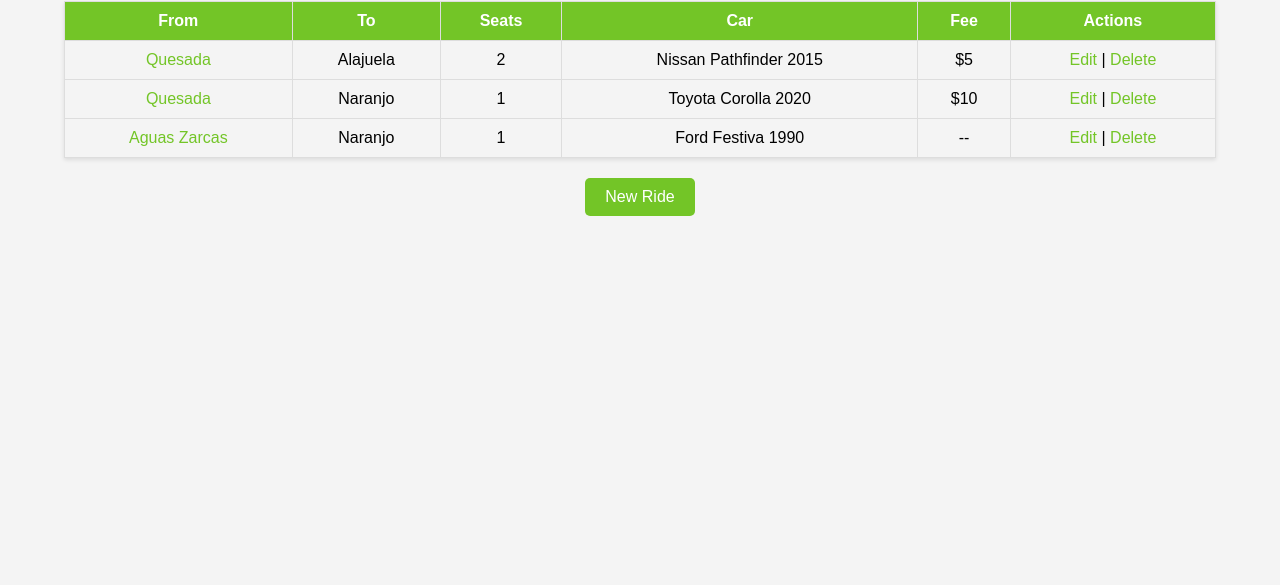
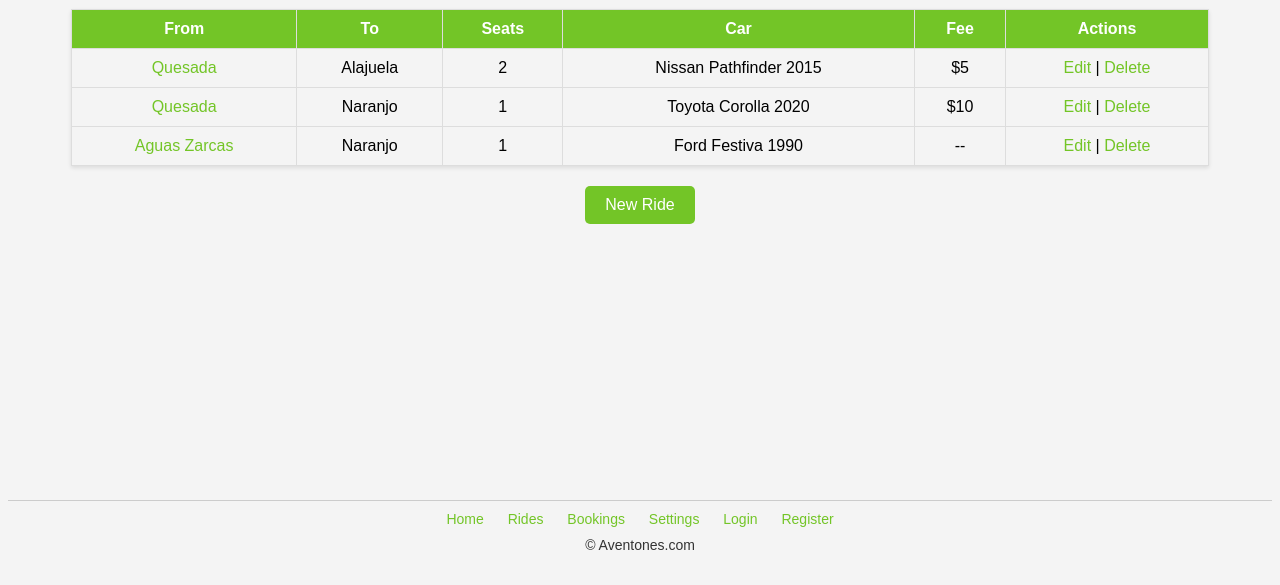
Before and after one commit to abenavides01/Proyecto1-ISW512, a plain HTML site: page my-rides.html in a window 1280 px wide. Shown: the part 231-816 px from the top of the page. Drawn offline with Linux system fonts and the light colour scheme.

Commit message:
my-rides terminado y añadiendo cambios a styles

```diff
--- a/my-rides.html
+++ b/my-rides.html
@@ -71,6 +71,14 @@
         </table>
         <button class="new-ride-button">New Ride</button>
     </main>
+    <footer>
+        <a href="/home">Home</a>
+        <a href="/rides">Rides</a>
+        <a href="/bookings">Bookings</a>
+        <a href="/settings">Settings</a>
+        <a href="index.html">Login</a>
+        <a href="user-register.html">Register</a>
+        <p>&copy; Aventones.com</p>
+    </footer>
 </body>
-
 </html>
--- a/styles.css
+++ b/styles.css
@@ -7,7 +7,7 @@
   --primary-text-color: rgb(0, 0, 0);
   --secondary-text-color: #08a710;
   --footer-background-color: #000000;
-  --footer-text-color: #000000;
+  --footer-text-color: #333333;
   --footer-link-color: #73c527;
   --input-border-color: #ccc;
   --link-color: #73c527;
@@ -23,8 +23,7 @@ body {
   display: flex;
   flex-direction: column;
   align-items: center;
-  margin: 0;
-  padding: 0;
+  min-height: 100vh
 }
 
 header {
@@ -138,6 +137,7 @@ main {
   max-width: 1200px;
   margin: 20px auto;
   text-align: center;
+  flex: 1;
 }
 
 h1 {
@@ -314,6 +314,7 @@ footer {
   padding: 10px;
   box-sizing: border-box;
   margin-top: 20px;
+  border-top: 1px solid #ccc;
 }
 
 footer a {
```
Lines whose indentation alone changed are shown as unchanged.
